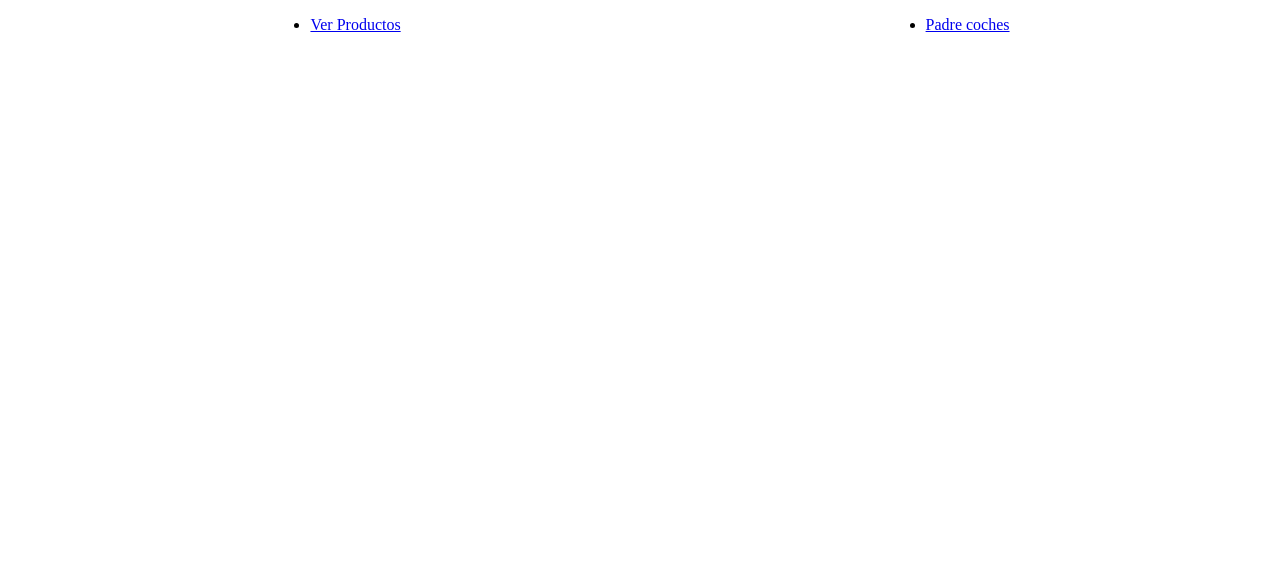
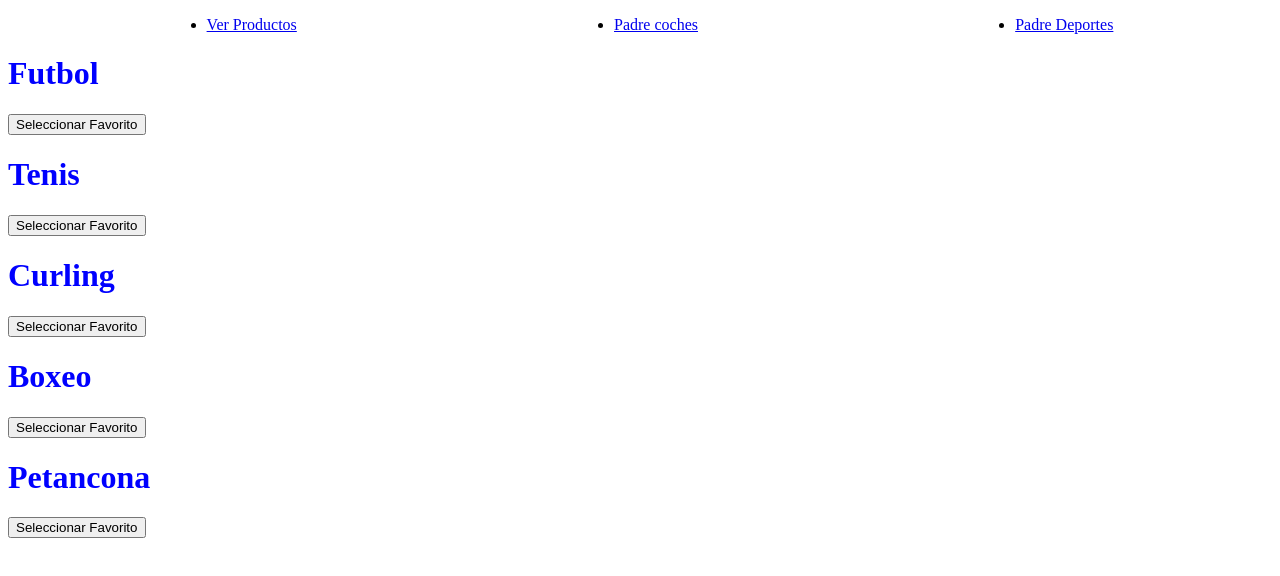
Before and after one commit to angeldzz/angularcomunicacionmodelos, an Angular app: page /padreDeportes in a window 1280 px wide. Before the commit this address led to /. Shown: the top 576 px of the page. Built offline with nearby package versions, Linux system fonts and the light colour scheme.

Commit message:
Enviar datos del hijo al padre

```diff
--- a/src/app/app-module.ts
+++ b/src/app/app-module.ts
@@ -7,6 +7,8 @@ import { MenurutasComponent } from './components/menurutas.component/menurutas.c
 import { appRoutingProvider, routing } from './app.routing';
 import { PadreCochesComponent } from './components/padre-coches.component/padre-coches.component';
 import { HijoCocheComponent } from './components/hijo-coche.component/hijo-coche.component';
+import { PadredeportesComponent } from './components/padredeportes.component/padredeportes.component';
+import { HijodeporteComponent } from './components/hijodeporte.component/hijodeporte.component';
 
 @NgModule({
   declarations: [
@@ -14,7 +16,9 @@ import { HijoCocheComponent } from './components/hijo-coche.component/hijo-coche
     ListaproductosComponent,
     MenurutasComponent,
     PadreCochesComponent,
-    HijoCocheComponent
+    HijoCocheComponent,
+    PadredeportesComponent,
+    HijodeporteComponent
   ],
   imports: [
     BrowserModule,
--- a/src/app/app.routing.ts
+++ b/src/app/app.routing.ts
@@ -2,10 +2,12 @@ import { RouterModule, Routes } from "@angular/router";
 import { ListaproductosComponent } from "./components/listaproductos.component/listaproductos.component";
 import { ModuleWithProviders } from "@angular/core";
 import { PadreCochesComponent } from "./components/padre-coches.component/padre-coches.component";
+import { PadredeportesComponent } from "./components/padredeportes.component/padredeportes.component";
 
 const appRoutes:Routes = [
     {path:"listaProductos",component:ListaproductosComponent},
     {path:"padreCoches",component:PadreCochesComponent},
+    {path:"padreDeportes",component:PadredeportesComponent},
 ]
 export const appRoutingProvider: any[] = [];
 
--- /dev/null
+++ b/src/app/components/hijodeporte.component/hijodeporte.component.html
@@ -0,0 +1,4 @@
+<div>
+    <h1 style="color: blue;">{{ sport }}</h1>
+    <button (click)="seleccionarFavoritoHijo()">Seleccionar Favorito</button>
+</div>
--- /dev/null
+++ b/src/app/components/hijodeporte.component/hijodeporte.component.ts
@@ -0,0 +1,16 @@
+import { Component, EventEmitter, Input, Output } from '@angular/core';
+
+@Component({
+  selector: 'app-hijodeporte',
+  standalone: false,
+  templateUrl: './hijodeporte.component.html',
+  styleUrl: './hijodeporte.component.css',
+})
+export class HijodeporteComponent {
+  @Input() sport!: string;
+  @Output() seleccionarFavoritoPadre: EventEmitter<any> = new EventEmitter();
+
+  seleccionarFavoritoHijo():void {
+    this.seleccionarFavoritoPadre.emit(this.sport);
+  }
+}
--- a/src/app/components/menurutas.component/menurutas.component.html
+++ b/src/app/components/menurutas.component/menurutas.component.html
@@ -2,5 +2,6 @@
     <ul style="display: flex; justify-content: space-around;">
         <li><a [routerLink]="[ '/listaProductos' ]">Ver Productos</a></li>
         <li><a [routerLink]="[ '/padreCoches' ]">Padre coches</a></li>
+        <li><a [routerLink]="[ '/padreDeportes' ]">Padre Deportes</a></li>
     </ul>
 </div>
--- /dev/null
+++ b/src/app/components/padredeportes.component/padredeportes.component.html
@@ -0,0 +1,9 @@
+<div>
+    @if(mensaje){
+        <h3>{{ mensaje }}</h3>
+    }
+    @for(deporte of deportes; track deporte){
+        <app-hijodeporte [sport]="deporte" (seleccionarFavoritoPadre)="seleccionarFavoritoPadre($event)">
+        </app-hijodeporte>
+    }
+</div>
--- /dev/null
+++ b/src/app/components/padredeportes.component/padredeportes.component.ts
@@ -0,0 +1,20 @@
+import { Component } from '@angular/core';
+
+@Component({
+  selector: 'app-padredeportes',
+  standalone: false,
+  templateUrl: './padredeportes.component.html',
+  styleUrl: './padredeportes.component.css',
+})
+export class PadredeportesComponent {
+  public deportes: Array<string>
+  public mensaje: string;
+
+  seleccionarFavoritoPadre(event:any){
+    this.mensaje = "Deporte favorito: " + event
+}
+  constructor(){
+    this.mensaje = ""
+    this.deportes = ["Futbol", "Tenis", "Curling", "Boxeo", "Petancona"]
+  }
+}
```
Also changed, not shown: src/app/components/hijodeporte.component/hijodeporte.component.css (added), src/app/components/padredeportes.component/padredeportes.component.css (added), 2 other files (tests, documents, lock files or other folders).
